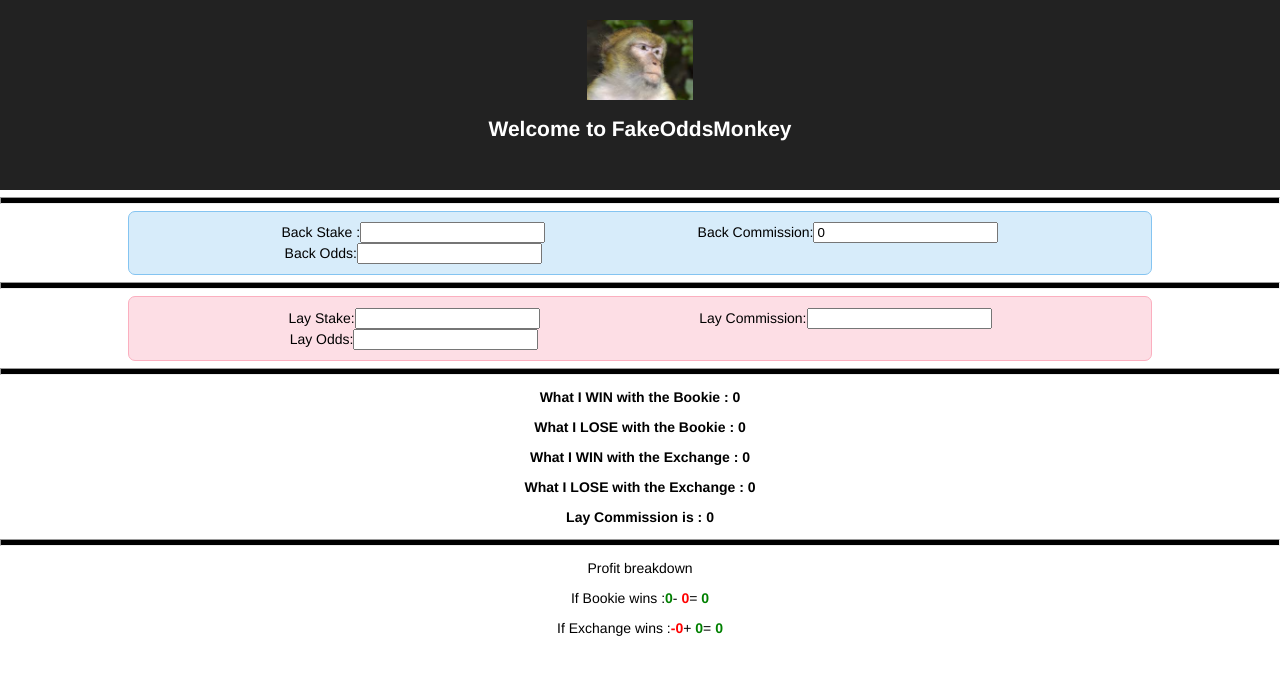
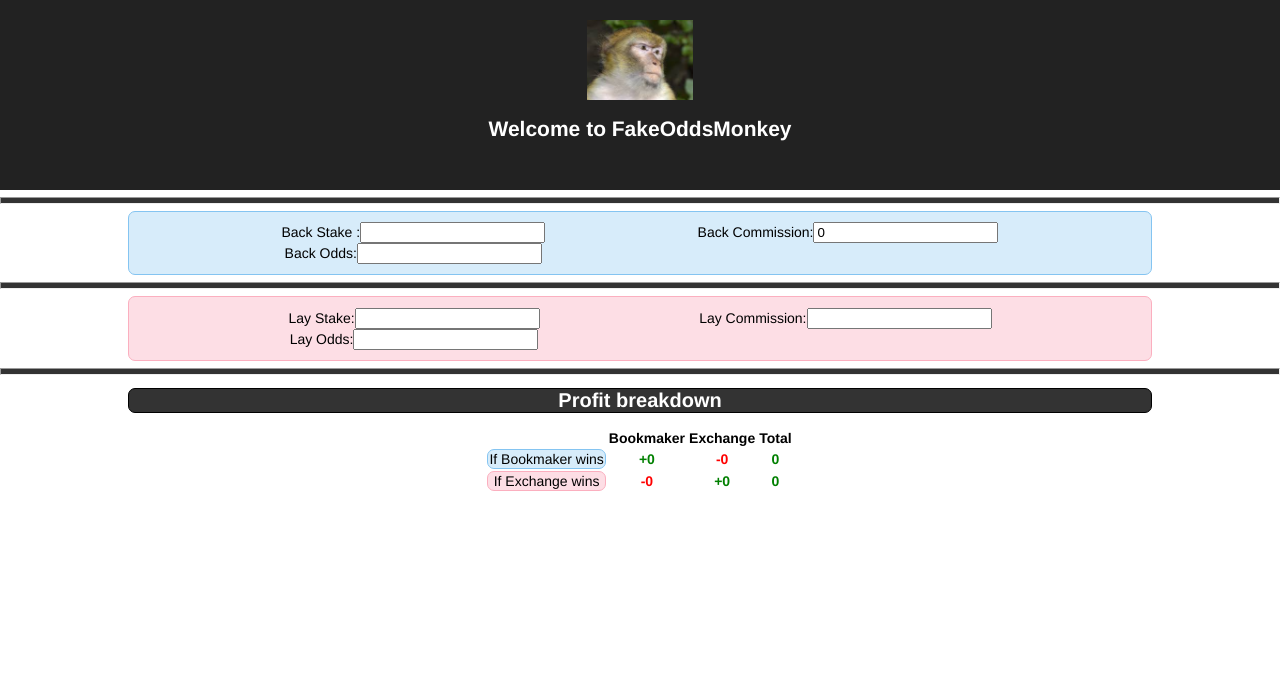
Before and after one commit to Pablo123GitHub/FakeOddsMonkey, a React (Create React App) app: page / in a window 1280 px wide. Shown: the top 674 px of the page. Built offline with nearby package versions, Linux system fonts and the light colour scheme.

Commit message:
styling the profit breakdown table

```diff
--- a/src/App.css
+++ b/src/App.css
@@ -49,7 +49,41 @@ body {
   justify-content: space-evenly;
 }
 
+.table-header-bookmaker {
+  border: 1px solid #84C4F1;
+  right: 10px;
+  margin-left: 10%;
+  margin-right: 10%;
+  background-color: #D7ECFA ;
+  border-radius: 7px;
 
+}
+
+.table-header-exchange {
+  border: 1px solid #FBAFBF;
+  right: 10px;
+  margin-left: 10%;
+  margin-right: 10%;
+  background-color: #FDDEE5 ;
+  border-radius: 7px;
+}
+
+.header-title {
+  border: 1px solid black;
+  color: white;
+  right: 10px;
+  font-size: 20px;
+  margin-left: 10%;
+  margin-right: 10%;
+  background-color: #333333 ;
+  border-radius: 7px;
+  display: flex;
+  justify-content: center;
+}
+
+.table-column-header {
+  border-bottom: 50px;
+}
 
 .inside-div {
   padding-top: 1%;
@@ -74,3 +108,8 @@ font-weight: bold;
   /*from { transform: rotate(0deg); }*/
   /*to { transform: rotate(360deg); }*/
 /*}*/
+
+.profit-breakdown {
+  margin-left:auto;
+  margin-right:auto;
+}
--- a/src/NameForm.js
+++ b/src/NameForm.js
@@ -60,7 +60,7 @@ class NameForm extends React.Component {
         return (
 
             <div>
-                <ColoredLine color='black'/>
+                <ColoredLine color='#333333'/>
                 <div className='bookmaker'>
                     <div className='inside-div'>
                         <form>
@@ -87,7 +87,7 @@ class NameForm extends React.Component {
                     </div>
                 </div>
 
-                <ColoredLine color='black'/>
+                <ColoredLine color='#333333'/>
 
                 <div className='exchange'>
                     <div className='inside-div'>
@@ -119,33 +119,37 @@ class NameForm extends React.Component {
 
                 </div>
 
-                <ColoredLine color='black'/>
+                <ColoredLine color='#333333'/>
 
-                <p className='first-summary'> What I WIN with the Bookie :  {this.round(BookieProfit,2)}  </p>
-                <p className='first-summary'> What I LOSE with the Bookie : {this.round(BackStake,2) }  </p>
+                <h1 className='header-title'> Profit breakdown </h1>
 
-                <p className='first-summary'> What I WIN with the Exchange : {this.round(LayProfit,2) }  </p>
-                <p className='first-summary'> What I LOSE with the Exchange : {this.round(ExchangeLiability,2) }  </p>
+                <div>
+                    <table className='profit-breakdown'>
+                        <tr className='table-column-header'>
+                            <th></th>
+                            <th>Bookmaker</th>
+                            <th>Exchange</th>
+                            <th>Total</th>
 
-                <p className='first-summary'> Lay Commission is : {LayCommision}  </p>
+                        </tr>
+                        <tr>
+                            <td className='table-header-bookmaker' >If Bookmaker wins</td>
+                            <td><span className='first-summary green' >+{this.round(BookieProfit,2)}</span></td>
+                            <td><span className='first-summary red'>-{this.round(ExchangeLiability,2)}</span></td>
+                            <td><span className={isBookieProfitable ? 'first-summary green': 'first-summary red'}>
+                        {this.round(BookieProfit - ExchangeLiability, 2)} </span></td>
+                        </tr>
+                        <tr>
+                            <td className='table-header-exchange'>If Exchange wins</td>
+                            <td><span className='first-summary red'>-{this.round(BackStake,2)}</span></td>
+                            <td><span className='first-summary green'>+{this.round(LayProfit,2)}</span></td>
+                            <td><span className={isExchangeProfitable ? 'first-summary green': 'first-summary red'}>
+                        {this.round(-BackStake + LayProfit,2)} </span></td>
+                        </tr>
 
-                <ColoredLine color='black'/>
+                    </table>
+                </div>
 
-                <p> Profit breakdown </p>
-
-                <p> If Bookie wins :
-                    <span className='first-summary green' >{this.round(BookieProfit,2)}</span>
-                    - <span className='first-summary red'>{this.round(ExchangeLiability,2)}</span>
-                    = <span className={isBookieProfitable ? 'first-summary green': 'first-summary red'}>
-                        {this.round(BookieProfit - ExchangeLiability, 2)} </span>
-                </p>
-
-                <p> If Exchange wins :
-                    <span className='first-summary red'>-{this.round(BackStake,2)}</span>
-                    + <span className='first-summary green'>{this.round(LayProfit,2)}</span>
-                    =   <span className={isExchangeProfitable ? 'first-summary green': 'first-summary red'}>
-                        {this.round(-BackStake + LayProfit,2)} </span>
-                </p>
             </div>
         );
     }
```
